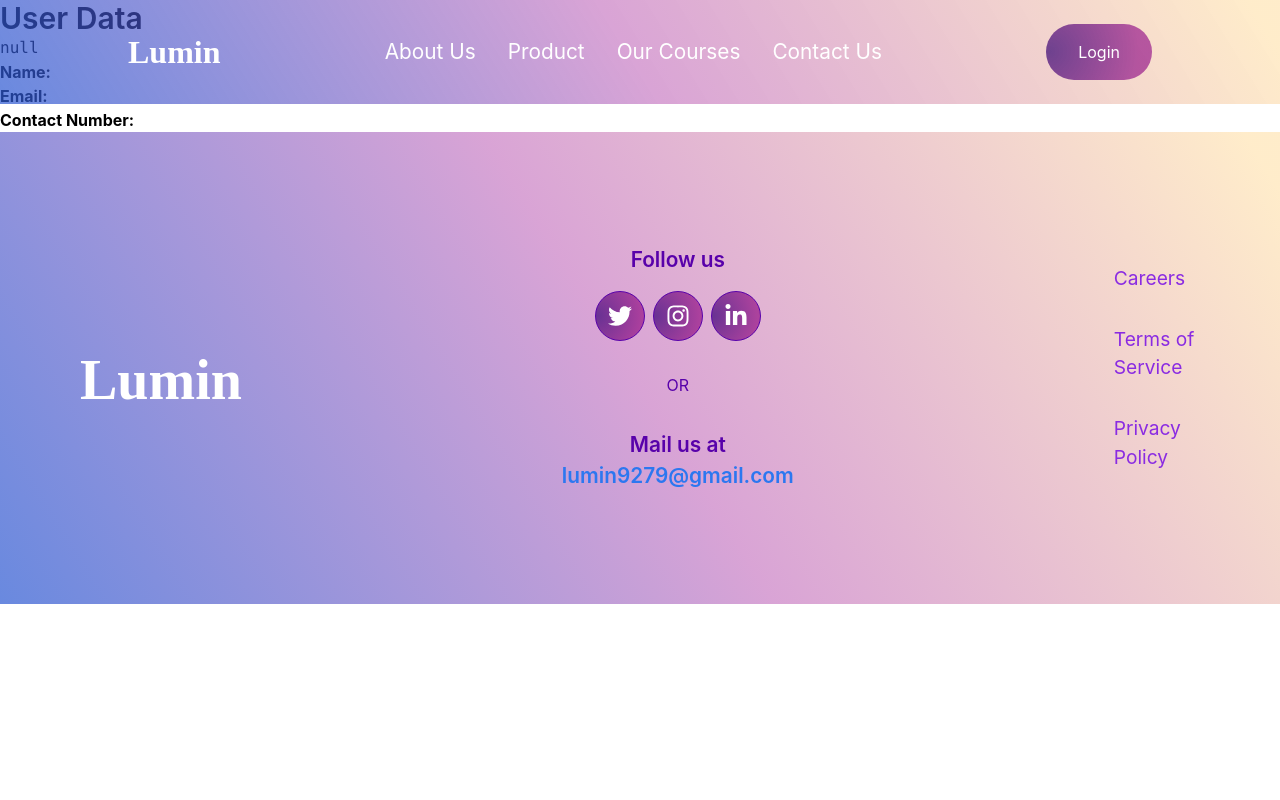
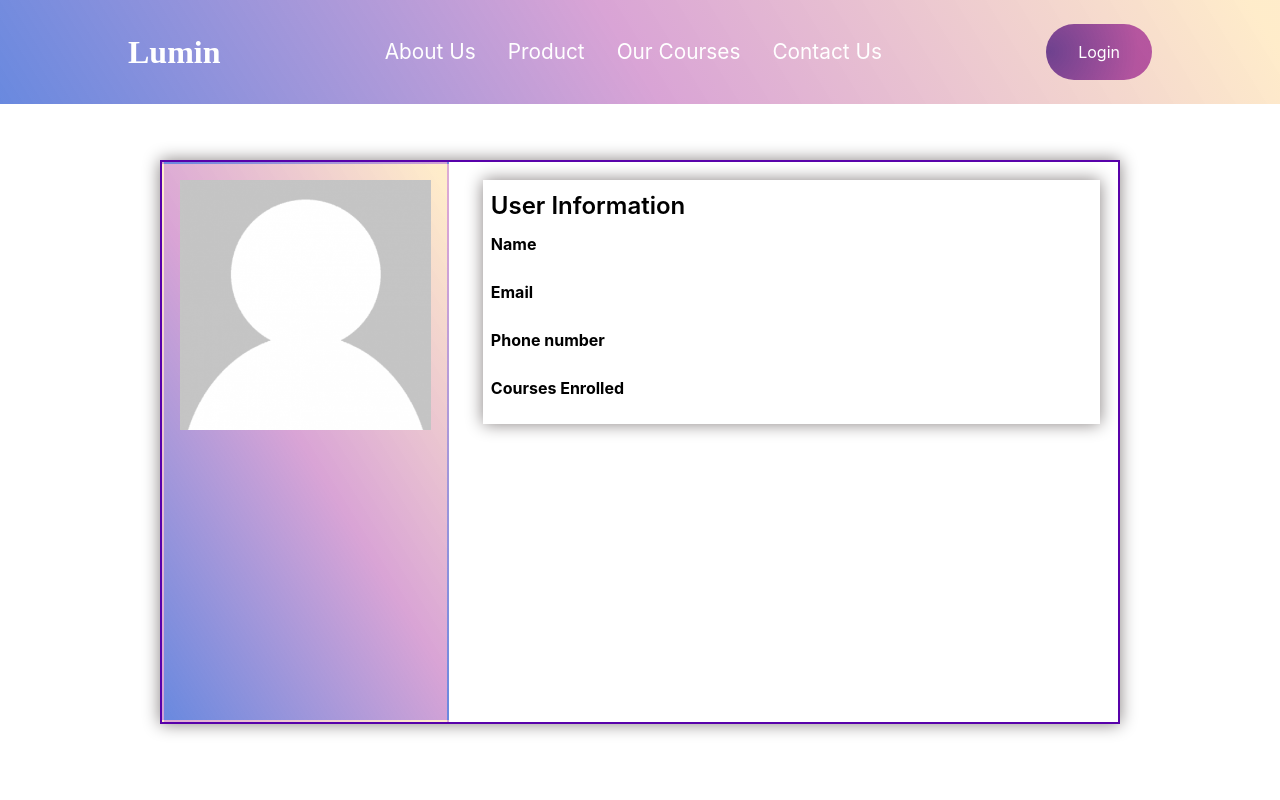
Before and after one commit to Lumin-co-in/Frontend, a React (Create React App) app: page /userprofilePage in a window 1280 px wide. Shown: the top 800 px of the page. Built offline with nearby package versions, Linux system fonts and the light colour scheme; no server answers; a web font is replaced by a local one.

Commit message:
user profile integrated

```diff
--- a/src/Pages/UserProfilePage.js
+++ b/src/Pages/UserProfilePage.js
@@ -1,8 +1,10 @@
 import { useEffect, useState } from 'react';
 import axios from '../axios.js';
+import userpic from '../Assets/Images/placeholder.png';
 
 function UserInfo() {
   const [userData, setUserData] = useState(null);
+  const [courses, setCourses] = useState([]);
 
   useEffect(() => {
     const fetchUserInfo = async () => {
@@ -11,31 +13,42 @@ function UserInfo() {
         const response = await axios.get('/user/info');
         console.log('user info', response.data);
         setUserData(response.data);
+
+        const response2 = await axios.get('/api/user/courses/purchased');
+        console.log('courses enrolled', response2.data);
+        setCourses(response2.data);
       } catch (error) {
         console.log(error);
       }
     };
     fetchUserInfo();
-  }, [userData]);
+  }, [userData,courses]);
 
   return (
-    <div>
-      <h1 className=" text-3xl font-semibold">User Data </h1>
-      {<pre>{JSON.stringify(userData, null, 2)}</pre>}
-
-      <div>
-        <h1>
-          <strong>Name: </strong>
-          {userData?.user?.username}
-        </h1>
-        <h1>
-          <strong>Email: </strong>
-          {userData?.user?.email}
-        </h1>
-        <h1>
-          <strong>Contact Number: </strong>
-          {userData?.user?.contactNumber}
-        </h1>
+    <div className='container1'>
+      <div className='left'>
+        <img className="profile-image" src={userpic} alt='user photo' />
+      </div>
+      <div className='right'>
+        <div className='profile-details'>
+          <h2 className='uinfo'>User Information</h2>
+          <div className='profile-item'>
+            <p className='profile-label'>Name</p>
+            <p className='profile-value'>{userData?.user?.username}</p>
+          </div>
+          <div className='profile-item'>
+            <p className='profile-label'>Email</p>
+            <p className='profile-value'>{userData?.user?.email}</p>
+          </div>
+          <div className='profile-item'>
+            <p className='profile-label'>Phone number</p>
+            <p className='profile-value'>{userData?.user?.contactNumber}</p>
+          </div>
+          <div className='profile-item'>
+            <p className='profile-label'>Courses Enrolled</p>
+            <p className='profile-value'>{!courses ? "No courses enrolled" : courses}</p>
+          </div>
+        </div>
       </div>
     </div>
   );
--- a/src/index.css
+++ b/src/index.css
@@ -787,7 +787,8 @@ footer .social-media-link:hover {
 }
 
 .profile-image img {
-  max-width: 80%;
+  max-width: 70%;
+  border-radius: 60%;
   height: auto;
   margin: 7rem 1rem;
   border-radius: 60%;
@@ -800,6 +801,11 @@ footer .social-media-link:hover {
   height:fit-content;
   flex-direction: column;
 
+}
+
+.uinfo{
+  font-size: 1.5rem;
+  font-weight: 600;
 }
 
 .profile-details {
```
